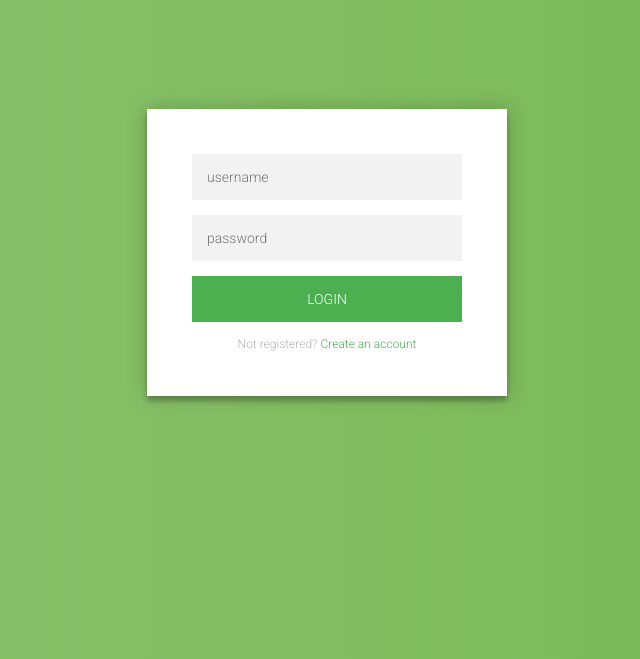
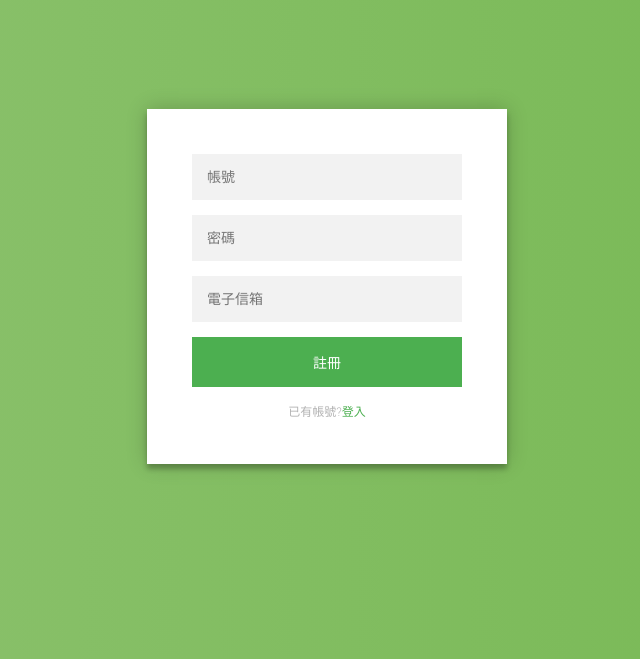
Before and after one commit to CPMoviePHil/d-tutorial, a Django app: page /register/ in a window 1280 px wide. Shown: the top 659 px of the page, without its empty margins (313-953 px from the left). Run offline with Django 3.2, Linux system fonts and the light colour scheme.

Commit message:
reigster template建立

```diff
--- a/register/static/register/css/register_main.css
+++ b/register/static/register/css/register_main.css
@@ -53,7 +53,7 @@
   text-decoration: none;
 }
 .form .register-form {
-  display: none;
+
 }
 .container {
   position: relative;
--- a/register/templates/register/index.html
+++ b/register/templates/register/index.html
@@ -11,17 +11,11 @@
 <div class="login-page">
   <div class="form">
     <form class="register-form">
-      <input type="text" placeholder="name"/>
-      <input type="password" placeholder="password"/>
-      <input type="text" placeholder="email address"/>
-      <button>create</button>
-      <p class="message">Already registered? <a href="#">Sign In</a></p>
-    </form>
-    <form class="login-form">
-      <input type="text" placeholder="username"/>
-      <input type="password" placeholder="password"/>
-      <button>login</button>
-      <p class="message">Not registered? <a href="#">Create an account</a></p>
+      <input type="text" placeholder="帳號"/>
+      <input type="password" placeholder="密碼"/>
+      <input type="text" placeholder="電子信箱"/>
+      <button>註冊</button>
+      <p class="message">已有帳號?<a href="#">登入</a></p>
     </form>
   </div>
 </div>
--- a/static/register/css/register_main.css
+++ b/static/register/css/register_main.css
@@ -53,7 +53,7 @@
   text-decoration: none;
 }
 .form .register-form {
-  display: none;
+
 }
 .container {
   position: relative;
```
